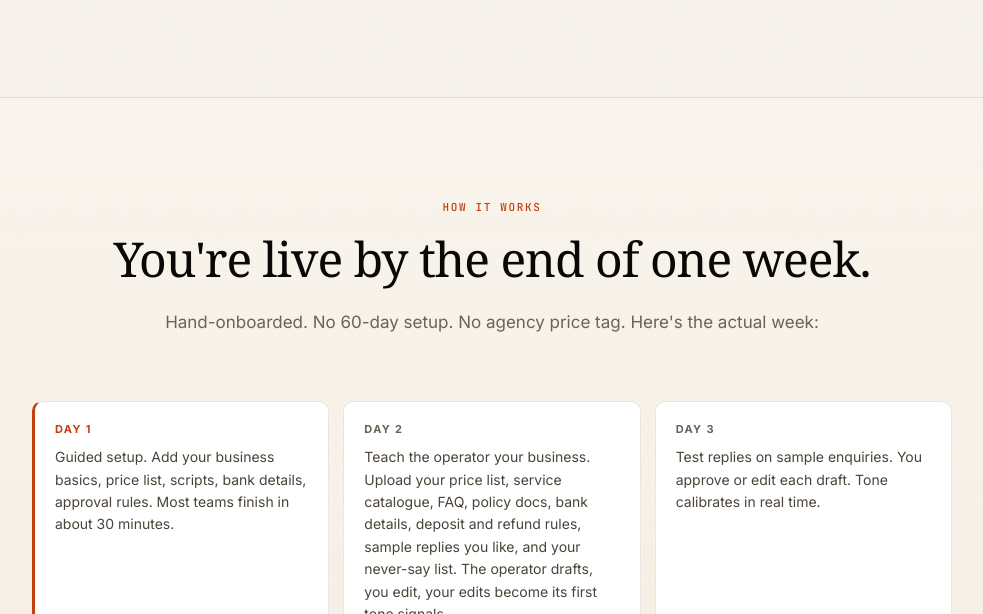
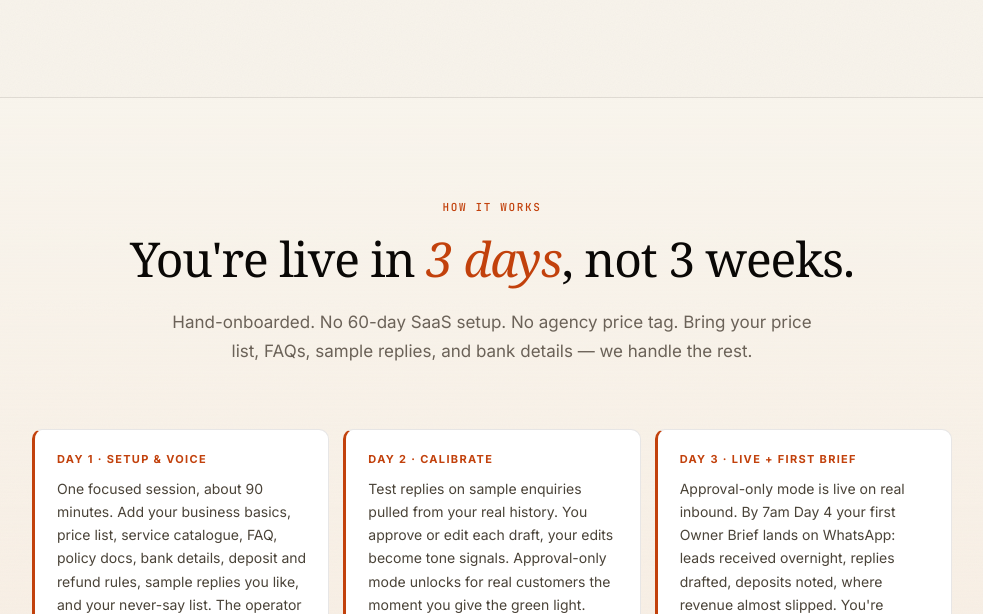
Before and after one commit to YoriJags/ReachNG, a FastAPI app: page / in a window 1280 px wide. Shown: the part 5886-6500 px from the top of the page, without its empty margins (148-1131 px from the left). Run offline with FastAPI, Linux system fonts and the light colour scheme; data that the repository does not hold is empty; parts of the project's set-up code (start-up, migrations or seed data) failed here and were passed over; some web fonts are replaced.

Commit message:
copy: compress onboarding from 7 days to 3 days
Per user direction. 3 days reads sharper than 1 week, removes a week
of "is this working?" anxiety for the pilot, and is genuinely realistic
if the founder shows up with materials ready.

LANDING (Section 4 · How it works)
- Section H2: "You're live by the end of one week." →
              "You're live in 3 days, not 3 weeks."
- Section sub now sets expectations on the materials prospects bring
  (price list, FAQs, sample replies, bank details)
- Five Day-cards (Day 1 / 2 / 3 / 4 / 7) collapsed into three richer
  Day-cards (Day 1 · Setup & Voice / Day 2 · Calibrate / Day 3 ·
  Live + First Brief)
- Day 1 absorbs the old Day 1 + Day 2 (setup + voice, 90-min focused
  session)
- Day 2 absorbs the old Day 3 + Day 4 (calibrate + unlock approval-
  only mode)
- Day 3 absorbs the old Day 4 + Day 7 (live + first Owner Brief lands
  by 7am Day 4 morning)
- Visual: all three cards now have orange-accent left borders since
  every day is active, no idle days in the middle

WAITLIST CONFIRMATION EMAIL (both text + HTML versions)
- "First call is a 30-min pairing where we connect your WhatsApp
  number — you're live by the end of it" was contradictory to the new
  3-day messaging (overpromised "live in one call")
- Now reads: "From there it's 3 days to live: setup + voice on Day 1,
  calibration on Day 2, real customers on Day 3. By Day 4 morning, you
  get your first Owner Brief."
- Removes em-dash as a bonus

Co-Authored-By: claude-flow <ruv@ruv.net>

```diff
--- a/services/waitlist.py
+++ b/services/waitlist.py
@@ -300,7 +300,7 @@ def _compose_confirmation_email(name: str, position: int, business_name: str) ->
         f"What happens next:\n"
         f"  1. We're onboarding Lagos businesses in small batches so the first 30 days feel hand-built.\n"
         f"  2. Based on your answers, we may invite you into one of the first pilot batches. Priority applicants get a tailored WhatsApp demo within 48 hours — how EYO would carry your actual conversations.\n"
-        f"  3. First call is a 30-min pairing where we connect your WhatsApp number — you're live by the end of it.\n\n"
+        f"  3. From there it's 3 days to live: setup + voice on Day 1, calibration on Day 2, real customers on Day 3. By Day 4 morning, you get your first Owner Brief.\n\n"
         f"While you wait, the engine runs on realistic Lagos sample data: https://www.reachng.ng/portal/demo\n\n"
         f"Any quick question — just reply to this email.\n\n"
         f"— EYO\n"
@@ -338,7 +338,7 @@ def _compose_confirmation_email(name: str, position: int, business_name: str) ->
           <ol style="margin:0 0 16px 0;padding-left:20px;">
             <li style="margin-bottom:8px;">We're onboarding Lagos businesses in small batches so the first 30 days feel hand-built.</li>
             <li style="margin-bottom:8px;">Based on your answers, we may invite you into one of the first pilot batches. Priority applicants get a tailored WhatsApp demo within 48 hours.</li>
-            <li style="margin-bottom:0;">First call is a 30-min pairing where we connect your WhatsApp number — you're live by the end of it.</li>
+            <li style="margin-bottom:0;">From there it's 3 days to live: setup &amp; voice on Day 1, calibration on Day 2, real customers on Day 3. By Day 4 morning, you get your first Owner Brief.</li>
           </ol>
         </td></tr>
 
--- a/templates/marketing/landing.html
+++ b/templates/marketing/landing.html
@@ -512,34 +512,26 @@
 
 
 <!-- ─────────────────────────────────────────────────────────────────────────
-     4. HOW IT WORKS  (First 7 days · kills "how painful is setup?")
+     4. HOW IT WORKS  (3-day onboarding, kills "how painful is setup?")
      ───────────────────────────────────────────────────────────────────── -->
 <section style="border-bottom: 1px solid var(--border); background: linear-gradient(180deg, var(--bg) 0%, rgba(255,85,0,0.04) 100%);">
   <div class="inner" style="max-width: 920px;">
     <div class="section-label" style="color: var(--orange);">How it works</div>
-    <h2 class="section-h2">You're live by the end of one week.</h2>
-    <p class="section-sub" style="font-size: 17px;">Hand-onboarded. No 60-day setup. No agency price tag. Here's the actual week:</p>
+    <h2 class="section-h2">You're live in <em>3 days</em>, not 3 weeks.</h2>
+    <p class="section-sub" style="font-size: 17px;">Hand-onboarded. No 60-day SaaS setup. No agency price tag. Bring your price list, FAQs, sample replies, and bank details — we handle the rest.</p>
 
-    <div style="margin-top: 36px; display: grid; grid-template-columns: repeat(auto-fit, minmax(220px, 1fr)); gap: 14px;">
-      <div style="background: var(--surface); border: 1px solid var(--border); border-left: 3px solid var(--orange); border-radius: 10px; padding: 18px 20px;">
-        <div style="font-size: 11px; color: var(--orange); letter-spacing: 0.12em; font-weight: 700; text-transform: uppercase; margin-bottom: 8px;">Day 1</div>
-        <p style="margin: 0; font-size: 14px; line-height: 1.6; color: var(--muted-strong);">Guided setup. Add your business basics, price list, scripts, bank details, approval rules. Most teams finish in about 30 minutes.</p>
+    <div style="margin-top: 36px; display: grid; grid-template-columns: repeat(auto-fit, minmax(260px, 1fr)); gap: 14px;">
+      <div style="background: var(--surface); border: 1px solid var(--border); border-left: 3px solid var(--orange); border-radius: 10px; padding: 20px 22px;">
+        <div style="font-size: 11px; color: var(--orange); letter-spacing: 0.12em; font-weight: 700; text-transform: uppercase; margin-bottom: 8px;">Day 1 · Setup &amp; Voice</div>
+        <p style="margin: 0; font-size: 14px; line-height: 1.65; color: var(--muted-strong);">One focused session, about 90 minutes. Add your business basics, price list, service catalogue, FAQ, policy docs, bank details, deposit and refund rules, sample replies you like, and your never-say list. The operator ingests all of it.</p>
       </div>
-      <div style="background: var(--surface); border: 1px solid var(--border); border-radius: 10px; padding: 18px 20px;">
-        <div style="font-size: 11px; color: var(--muted); letter-spacing: 0.12em; font-weight: 700; text-transform: uppercase; margin-bottom: 8px;">Day 2</div>
-        <p style="margin: 0; font-size: 14px; line-height: 1.6; color: var(--muted-strong);">Teach the operator your business. Upload your price list, service catalogue, FAQ, policy docs, bank details, deposit and refund rules, sample replies you like, and your never-say list. The operator drafts, you edit, your edits become its first tone signals.</p>
+      <div style="background: var(--surface); border: 1px solid var(--border); border-left: 3px solid var(--orange); border-radius: 10px; padding: 20px 22px;">
+        <div style="font-size: 11px; color: var(--orange); letter-spacing: 0.12em; font-weight: 700; text-transform: uppercase; margin-bottom: 8px;">Day 2 · Calibrate</div>
+        <p style="margin: 0; font-size: 14px; line-height: 1.65; color: var(--muted-strong);">Test replies on sample enquiries pulled from your real history. You approve or edit each draft, your edits become tone signals. Approval-only mode unlocks for real customers the moment you give the green light.</p>
       </div>
-      <div style="background: var(--surface); border: 1px solid var(--border); border-radius: 10px; padding: 18px 20px;">
-        <div style="font-size: 11px; color: var(--muted); letter-spacing: 0.12em; font-weight: 700; text-transform: uppercase; margin-bottom: 8px;">Day 3</div>
-        <p style="margin: 0; font-size: 14px; line-height: 1.6; color: var(--muted-strong);">Test replies on sample enquiries. You approve or edit each draft. Tone calibrates in real time.</p>
-      </div>
-      <div style="background: var(--surface); border: 1px solid var(--border); border-radius: 10px; padding: 18px 20px;">
-        <div style="font-size: 11px; color: var(--muted); letter-spacing: 0.12em; font-weight: 700; text-transform: uppercase; margin-bottom: 8px;">Day 4</div>
-        <p style="margin: 0; font-size: 14px; line-height: 1.6; color: var(--muted-strong);">Approval-only mode goes live on real customers. Every draft routes through your tap before sending.</p>
-      </div>
-      <div style="background: var(--surface); border: 1px solid var(--border); border-radius: 10px; padding: 18px 20px;">
-        <div style="font-size: 11px; color: var(--muted); letter-spacing: 0.12em; font-weight: 700; text-transform: uppercase; margin-bottom: 8px;">Day 7</div>
-        <p style="margin: 0; font-size: 14px; line-height: 1.6; color: var(--muted-strong);">First Owner Brief lands. Leads received, replies sent, deposits collected, where revenue is still leaking.</p>
+      <div style="background: var(--surface); border: 1px solid var(--border); border-left: 3px solid var(--orange); border-radius: 10px; padding: 20px 22px;">
+        <div style="font-size: 11px; color: var(--orange); letter-spacing: 0.12em; font-weight: 700; text-transform: uppercase; margin-bottom: 8px;">Day 3 · Live + First Brief</div>
+        <p style="margin: 0; font-size: 14px; line-height: 1.65; color: var(--muted-strong);">Approval-only mode is live on real inbound. By 7am Day 4 your first Owner Brief lands on WhatsApp: leads received overnight, replies drafted, deposits noted, where revenue almost slipped. You're operating.</p>
       </div>
     </div>
 
```
